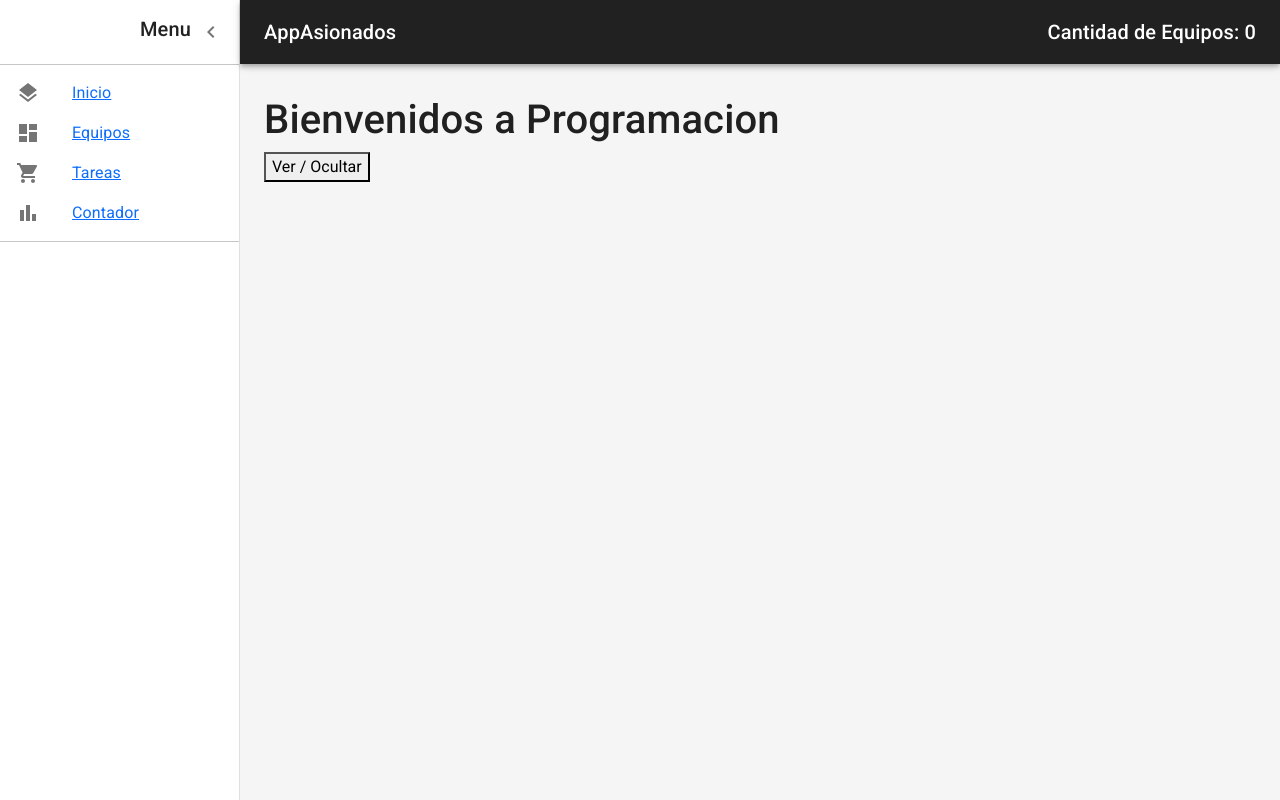
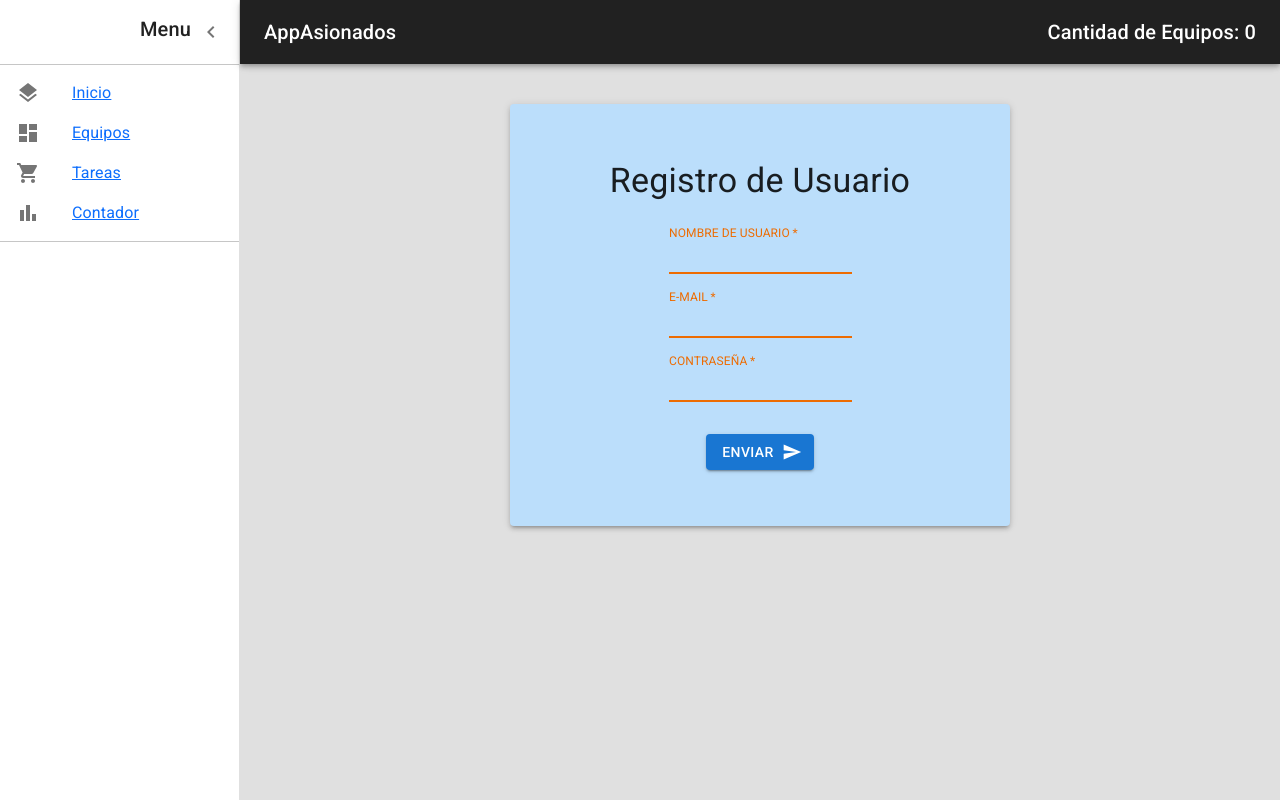
Before and after one commit to lunalebizkit/MERN, a React (Create React App) app in the folder frontend/: page / in a window 1280 px wide. Built offline with nearby package versions, Linux system fonts and the light colour scheme.

Commit message:
creando formulario de registro

```diff
--- a/frontend/src/acciones/crearJugador.js
+++ b/frontend/src/acciones/crearJugador.js
@@ -4,6 +4,6 @@ const BASE_URL='http://localhost:4000/api/jugador/jugador/';
 export const crearJugador= createAsyncThunk('jugador/crearJugador', async(jugador)=>{
     let {id}= jugador;
     // console.info(BASE_URL + `${id}`)}
-    axios.put(BASE_URL + `${id}`, jugador)}
+    await axios.post(BASE_URL + `${id}`, jugador)}
 
 )
--- /dev/null
+++ b/frontend/src/acciones/registrarUsuario.js
@@ -0,0 +1,6 @@
+import axios from 'axios';
+import {createAsyncThunk} from '@reduxjs/toolkit';
+const BASE_URL='http://localhost:4000/api/usuarios/signup';
+export const registrarUsuario= createAsyncThunk('registro/registarUsuario', async(usuario)=>await axios.post(BASE_URL, usuario)
+
+)
--- a/frontend/src/components/TablaEquipo.jsx
+++ b/frontend/src/components/TablaEquipo.jsx
@@ -12,7 +12,7 @@ import Typography from '@mui/material/Typography'
 export default function TablaEquipo() {
     return (
 
-        <TableContainer sx={{ maxHeight: 400, }} color="secondary" component={Paper} >
+        <TableContainer sx={{ maxHeight: 400, bgcolor: '#bbdefb'}} color="secondary" component={Paper} >
             <Table stickyHeader aria-label="sticky table">
                 <TableHead >
                     <TableRow >
--- a/frontend/src/paginas/AgregarJugador.jsx
+++ b/frontend/src/paginas/AgregarJugador.jsx
@@ -13,7 +13,7 @@ import { useState } from 'react';
 import { useDispatch, useSelector } from 'react-redux';
 import { Jugadores } from '../acciones/jugadores';
 import { useEffect } from 'react';
-import {crearJugador} from '../acciones/crearJugador'
+import {crearJugador} from '../acciones/crearJugador';
 export default function AgregarJugador() {
    const {estado} =useSelector(state=> state.crearJugador)
 
@@ -38,36 +38,26 @@ export default function AgregarJugador() {
 
         <Stack direction='row' spacing= {2}>
             <Grid item xs={6} align='center' ml={0}>
-                <Paper sx={{ bgcolor: "#e3f2fd", height: 300, width: 350 }} elevation={6} >
-                    <Box component="form" sx={{
-                        '& .MuiTextField-root': { m: 1, width: '25ch' },
+                <Paper sx={{ bgcolor: "#bbdefb", height: 300, width: 350, p: 2 }} elevation={6} >
+                    <Box component="form" sx={{ m: 1, width: 300
                     }} noValidate
                         autoComplete="off" onSubmit= {onSubmit}>
                         <Typography variant="h5" m={2} align='center'>Agregar Jugador</Typography>
-                        <TextField
-                            sx={{ bgcolor: "#e3f2fd" }}
-                            required
-                            name= 'nombre'
-                            type= 'text'
-                            id="outlined-required"
-                            label="Required"
-                            defaultValue="Nombre"
-                            value={nombre}
-                            onChange= {onChange}
 
-                        />
-                        <TextField
-                            sx={{ bgcolor: "#e3f2fd" }}
-                            required
-                            name= 'apellido'
-                            type= 'text'
-                            id="outlined-required"
-                            label="Required"
-                            defaultValue="Apellido"
-                            value={apellido}
-                            onChange= {onChange}
-                        />
-                        <Box p={2}>
+                         <TextField  type="text" label="Nombre"
+                                variant="standard"
+                                color="warning"
+                                focused
+                                name="nombre" value={nombre} onChange={onChange}
+                            />
+                             <TextField  type="text" label="Apellido"
+                                variant="standard"
+                                color="warning"
+                                focused
+                                name="apellido" value={apellido} onChange={onChange}
+                            />
+
+                        <Box mt={5}>
                             <Button variant="contained" endIcon={<SendIcon />} type="submit" >Enviar</Button>
                         </Box>
                     </Box>
--- a/frontend/src/paginas/Inicio.jsx
+++ b/frontend/src/paginas/Inicio.jsx
@@ -1,21 +1,89 @@
-import React, {useState, useEffect} from "react";
-const Inicio = ()=>{
-    return <h2>Programacion 3</h2>
-}
-const PaginaInicio = ()=>{
-    const [visible, setVisible] = useState(false);
-    useEffect(()=>{
-        console.info("MOUNT: Iniciando pagina de Incio...");
-        return ()=>{
-            console.info("UNMOUNT: Abandonando la pagina de Inicio...");
-        }
-    }, []);
+import React, { useState, useEffect } from "react";
+import {useDispatch} from 'react-redux';
+import { registrarUsuario } from "../acciones/registrarUsuario";
+import Box from '@mui/material/Box';
+import Paper from '@mui/material/Paper';
+import Typography from '@mui/material/Typography';
+import TextField from '@mui/material/TextField';
+import ButtonGroup from '@mui/material/ButtonGroup';
+import Button from '@mui/material/Button';
+import CancelIcon from '@mui/icons-material/Cancel';
+import SendIcon from '@mui/icons-material/Send';
+import DoneIcon from '@mui/icons-material/Done';
+
+const PaginaInicio = () => {
+    const [visible, setVisible] = useState(true);
+    const [valor, setValor] = useState({ nombreUsuario: '', email: '', constasenia: ''});
+    const dispatch= useDispatch()
+    const onSubmit= (e)=>{
+        console.info(valor)
+        dispatch(registrarUsuario(valor))
+        e.preventDefault()
+        setValor({ nombreUsuario: '', email: '', contrasenia: ''})
+    }
+    const onChange= (e)=>{
+        const {name, value} = e.target
+        setValor({...valor, [name]: value })
+    }
+    const {nombreUsuario, email, contrasenia}= valor
     return (
-        <div>
-            <h1>Bienvenidos a Programacion</h1>
-            <button onClick= {()=> setVisible(!visible)}>Ver / Ocultar</button>
-            {visible && <Inicio />}
-        </div>
+        <Box sx={{ width: 500, mx: 'auto' }} >
+            <Paper align='center' sx={{ bgcolor: '#bbdefb' }} elevation={3}>
+                <Box component="form"
+                    sx={{ m: 5, p: 5 }}
+                    noValidate
+                    autoComplete="off" onSubmit={onSubmit}>
+                    <Box pt={2}sx={{mb:3}}>
+                        <Typography variant="h4" color='dark.main'>
+                            {visible ? "Registro de Usuario" : "Iniciar Sesion"}
+                        </Typography> </Box>
+
+                    <TextField
+                        label="NOMBRE DE USUARIO"
+                        name= 'nombreUsuario'
+                        variant="standard"
+                        color="warning"
+                        focused
+                        value= {nombreUsuario}
+                        sx={{mb: 2}}
+                        onChange= {onChange}
+                        type='text'
+                        required
+                    />
+                    <TextField
+                        label="E-MAIL"
+                        variant="standard"
+                        color="warning"
+                        focused
+                        value= {email}
+                        sx={{mb:2}}
+                        onChange= {onChange}
+                        name='email'
+                        type= 'email'
+                        required
+                    />
+                      <TextField
+                        label="CONTRASEÑA"
+                        variant="standard"
+                        color="warning"
+                        focused
+                        value= {contrasenia}
+                        sx={{mb:2}}
+                        onChange= {onChange}
+                        name='contrasenia'
+                        type='password'
+                        required
+                    />
+                    <Box p={2}>
+                        {visible ? <Button variant="contained" endIcon={<SendIcon />} type="submit" >Enviar</Button>
+                            : <ButtonGroup variant="contained" aria-label="outlined primary button group" mb={2}><Button type="submit" startIcon={<DoneIcon />} color="success" variant="contained" >ACTUALIZAR</Button>
+                                <Button onClick startIcon={<CancelIcon />} color="error" variant="contained" >CANCELAR</Button>
+                            </ButtonGroup>}
+                    </Box>
+                </Box>
+
+            </Paper>
+        </Box>
     )
 }
 export default PaginaInicio;
--- a/frontend/src/paginas/paginaAgregarEquipo.jsx
+++ b/frontend/src/paginas/paginaAgregarEquipo.jsx
@@ -7,7 +7,6 @@ import { limpiar } from "../store/slice/editEquipoSlice";
 import * as React from 'react';
 import TablaEquipo from "../components/TablaEquipo";
 import Paper from '@mui/material/Paper';
-import Input from '@mui/material/Input';
 import Button from '@mui/material/Button';
 import CancelIcon from '@mui/icons-material/Cancel';
 import SendIcon from '@mui/icons-material/Send';
@@ -16,6 +15,7 @@ import Grid from '@mui/material/Grid';
 import Box from '@mui/material/Box';
 import Typography from '@mui/material/Typography';
 import ButtonGroup from '@mui/material/ButtonGroup';
+import TextField from '@mui/material/TextField'
 
 const PaginaAgregarEquipo = () => {
 
@@ -30,12 +30,7 @@ const PaginaAgregarEquipo = () => {
     useEffect(() => {
         dispatch(GetEquipo())
     }, [cargaEquipo, dispatch, estadoActualizado, estadoDel])
-    // useEffect(() => {
-    //     dispatch(GetEquipo())
-    // }, [estadoActualizado, dispatch])
-    // useEffect(() => {
-    //     dispatch(GetEquipo())
-    // }, [estadoDel, dispatch])
+
     useEffect(() => {
         const { _id, nombre, deporte } = equipoEditar;
         setValor({ nombre, deporte, _id });
@@ -77,8 +72,8 @@ const PaginaAgregarEquipo = () => {
     return (
         <>
             <Grid container spacing={1} align="center" >
-                <Grid item xs={4} sx={{ p: 3}} >
-                    <Paper>
+                <Grid item xs={4} sx={{ p: 3 }} >
+                    <Paper sx={{ bgcolor: '#bbdefb' }}>
                         <Box component="form"
                             sx={{
                                 '& > :not(style)': { m: 1, p: 2 },
@@ -90,11 +85,17 @@ const PaginaAgregarEquipo = () => {
                                     {visible ? "Agregar" : "Editar"} Equipo
                                 </Typography> </Box>
 
-                            <Input name="nombre" type="text" value={nombre} onChange={handleChange} placeholder="Agregar Equipo" />
-
-
-                            <Input name="deporte" type="text" value={deporte} onChange={handleChange} placeholder="Agregar Deporte" />
-
+                            <TextField label="Nombre"
+                                variant="standard"
+                                color="warning"
+                                focused
+                                name="nombre" type="text" value={nombre} onChange={handleChange}
+                            />
+                            <TextField name="deporte" type="text" value={deporte} onChange={handleChange} label="Deporte"
+                                variant="standard"
+                                color="warning"
+                                focused
+                            />
                             <Box p={2}>
                                 {visible ? <Button variant="contained" endIcon={<SendIcon />} type="submit" >Enviar</Button>
                                     : <ButtonGroup variant="contained" aria-label="outlined primary button group" mb={2}><Button type="submit" startIcon={<DoneIcon />} color="success" variant="contained" >ACTUALIZAR</Button>
@@ -106,7 +107,7 @@ const PaginaAgregarEquipo = () => {
                     </Paper>
                 </Grid>
                 <Grid item xs={8}>
-                 <TablaEquipo />
+                    <TablaEquipo />
                 </Grid>
 
             </Grid>
--- a/frontend/src/paginas/template/Dashboard.js
+++ b/frontend/src/paginas/template/Dashboard.js
@@ -10,7 +10,6 @@ import Typography from '@mui/material/Typography';
 import Divider from '@mui/material/Divider';
 import IconButton from '@mui/material/IconButton';
 import Container from '@mui/material/Container';
-import Grid from '@mui/material/Grid';
 import MenuIcon from '@mui/icons-material/Menu';
 import ChevronLeftIcon from '@mui/icons-material/ChevronLeft';
 import { mainListItems } from './listItems';
@@ -73,9 +72,9 @@ function DashboardContent() {
 
   return (
     <ThemeProvider theme={mdTheme}>
-      <Box sx={{ display: 'flex'}}>
+      <Box sx={{ display: 'flex' }}>
         <CssBaseline />
-        <AppBar position="absolute" open={open}  sx={{bgcolor: "#212121",}}> {/*barra principal*/}
+        <AppBar position="absolute" open={open} sx={{ bgcolor: "#212121", }}> {/*barra principal*/}
           <Toolbar
             sx={{
               pr: '24px', // keep right padding when drawer closed
@@ -107,7 +106,7 @@ function DashboardContent() {
           </Toolbar>
         </AppBar>
 
-        <Drawer variant="permanent" open={open}>
+        <Drawer variant="permanent" open={open} >
           <Toolbar
             sx={{
               display: 'flex ',
@@ -115,8 +114,8 @@ function DashboardContent() {
               justifyContent: 'flex-end',
               px: [1],
             }}>
-              <Box align='center'>
-            <Title children='Menu'/>
+            <Box align='center'>
+              <Title nombre={'Menu'} posicion={'center'}/>
             </Box>
             <IconButton onClick={toggleDrawer}>
               <ChevronLeftIcon />
@@ -131,15 +130,15 @@ function DashboardContent() {
           component="main"
           sx={{
             backgroundColor: (theme) =>
-              theme.palette.mode === 'light'
-                ? theme.palette.grey[100]
-                : theme.palette.grey[900],
+              theme.palette.mode === 'lights'
+                ? theme.palette.grey[200]
+                : theme.palette.grey[300],
             flexGrow: 1,
             height: '100vh',
             overflow: 'auto',
           }}
         >
-           <Toolbar />
+          <Toolbar />
           <Container sx={{ mt: 4, mb: 4, height: '100vh', }}>
 
             <MiRuteador />
--- a/frontend/src/paginas/template/Title.js
+++ b/frontend/src/paginas/template/Title.js
@@ -1,12 +1,11 @@
 import * as React from 'react';
-import PropTypes from 'prop-types';
 import Typography from '@mui/material/Typography';
 
 function Title(props) {
   return (
-    <Typography component="h2" variant="h6" color="dark" align={props.posicion} gutterBottom>
+    <Typography component="h2" variant="h6" color={props.color} align={props.posicion} gutterBottom>
 
-      {props.children}
+      {props.nombre}
     </Typography>
   );
 }
--- a/frontend/src/store/slice/crearJugadorSlice.js
+++ b/frontend/src/store/slice/crearJugadorSlice.js
@@ -12,7 +12,7 @@ export const crearJugadorSlice= createSlice({
         },
         [crearJugador.fulfilled]: (state, action) =>{
             state.error= false;
-            state.estado= action.payload
+            state.estado= action.payload.data;
         },
         [crearJugador.rejected]: (state, action)=>{
             state.error= true;
--- a/frontend/src/store/store.js
+++ b/frontend/src/store/store.js
@@ -9,6 +9,7 @@ import EditarEquipoReducer from './slice/editEquipoSlice';
 import  actualizarEquipoReducer from './slice/actualizarEquipo';
 import traerJugadoresReducer from './slice/traerJugadoresSlice';
 import crearJugadorReducer from './slice/crearJugadorSlice';
+import UsuarioReducer from './slice/regsitrarUsuarioSlice'
 export const store = configureStore({
   reducer: {
     contador: counterReducer,
@@ -20,7 +21,8 @@ export const store = configureStore({
     editarEquipo: EditarEquipoReducer,
     actualizarEquipo: actualizarEquipoReducer,
     jugador: traerJugadoresReducer,
-    crearJugador: crearJugadorReducer
+    crearJugador: crearJugadorReducer,
+    registro: UsuarioReducer
   },
   middleware: (getDefaultMiddleware) =>
     getDefaultMiddleware({
```
Also changed, not shown: frontend/src/components/TablaJugadores.jsx (+5 -5 lines), frontend/src/store/slice/regsitrarUsuarioSlice.js (added, +25 -0 lines).
